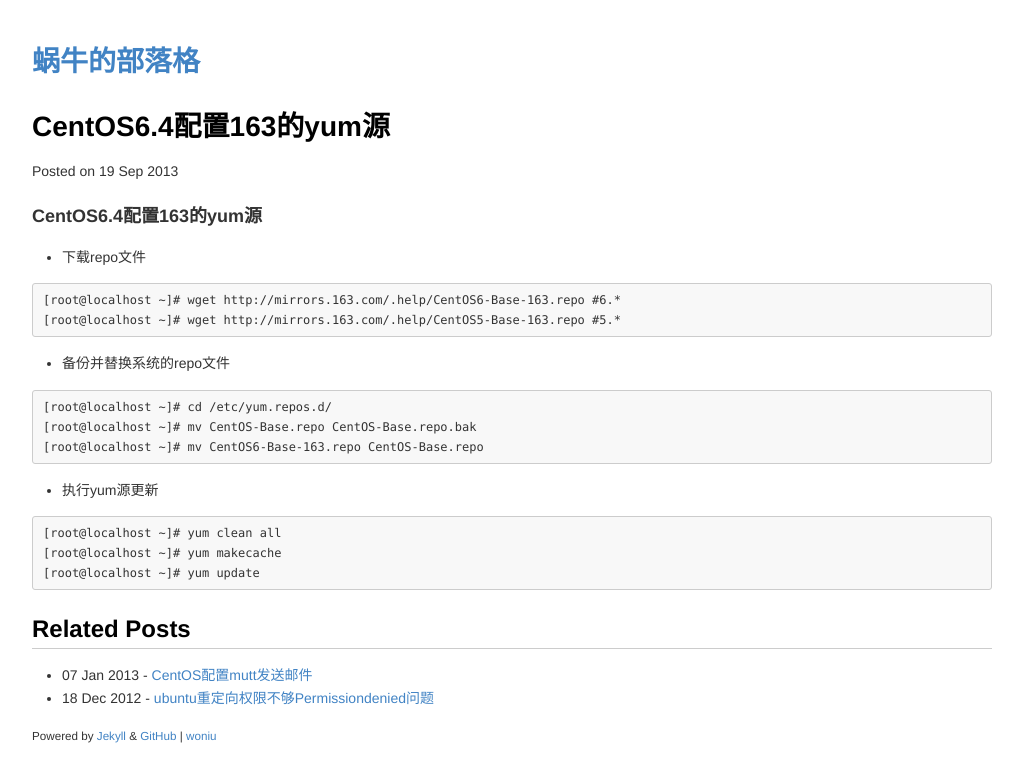
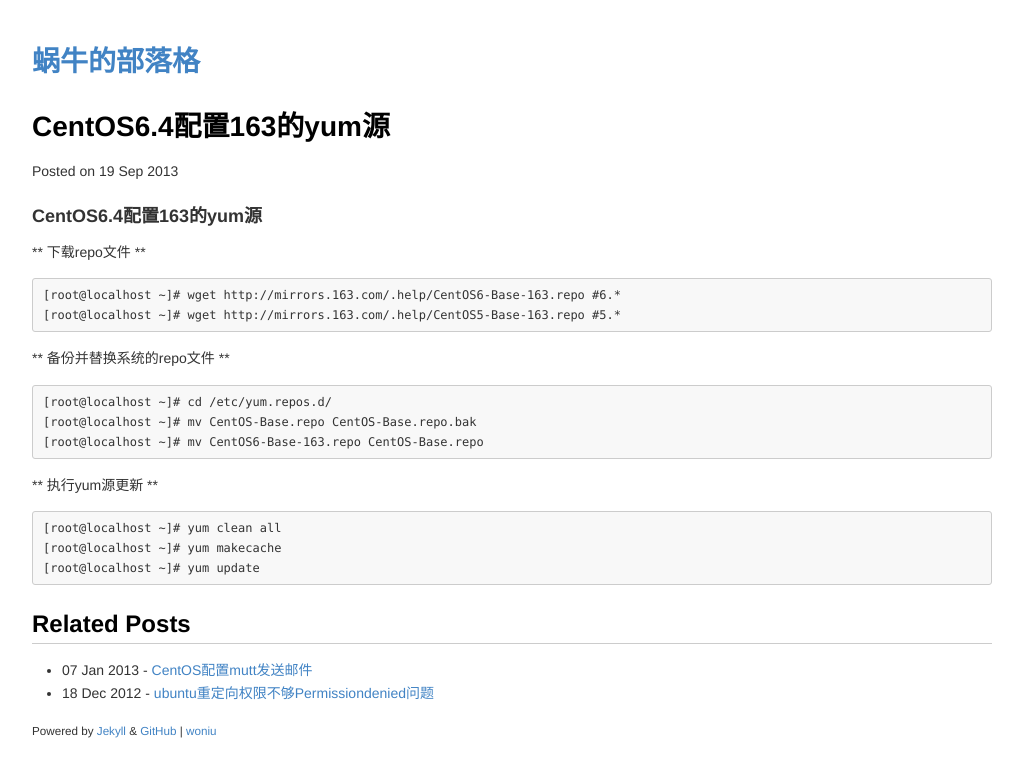
Before and after one commit to peng2089/dp.github.io, a Jekyll site: the page built from _posts/2013-09-19-CentOS6.4配置163的yum源.md, in a window 1280 px wide. Shown: the top 782 px of the page, without its empty margins (128-1151 px from the left). Built offline with Jekyll 4.4.1, drawn with Linux system fonts in a browser that asks for light colours.

Commit message:
change template

````diff
--- a/_posts/2013-09-19-CentOS6.4配置163的yum源.md
+++ b/_posts/2013-09-19-CentOS6.4配置163的yum源.md
@@ -7,14 +7,14 @@
 
 ### CentOS6.4配置163的yum源
 
-- 下载repo文件
+** 下载repo文件 **
 
 ```
 [root@localhost ~]# wget http://mirrors.163.com/.help/CentOS6-Base-163.repo #6.*
 [root@localhost ~]# wget http://mirrors.163.com/.help/CentOS5-Base-163.repo #5.*
 ```
 
-- 备份并替换系统的repo文件
+** 备份并替换系统的repo文件 **
 
 ```
 [root@localhost ~]# cd /etc/yum.repos.d/
@@ -22,7 +22,7 @@
 [root@localhost ~]# mv CentOS6-Base-163.repo CentOS-Base.repo
 ```
 
-- 执行yum源更新
+** 执行yum源更新 **
 
 ```
 [root@localhost ~]# yum clean all
````
